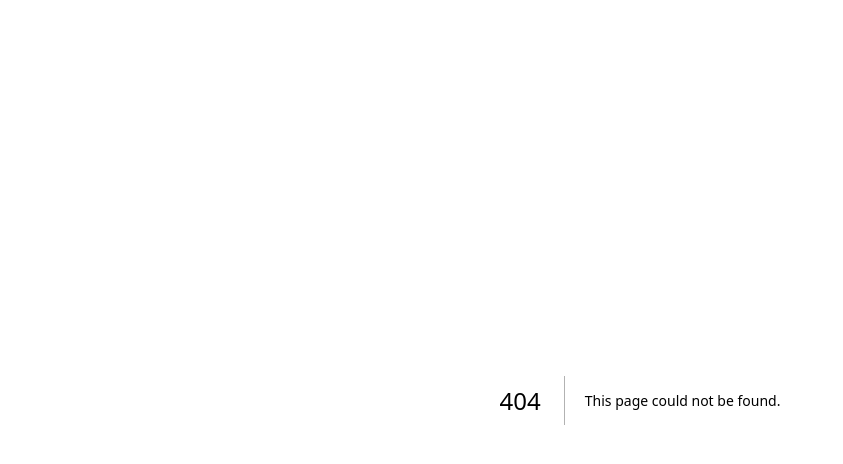
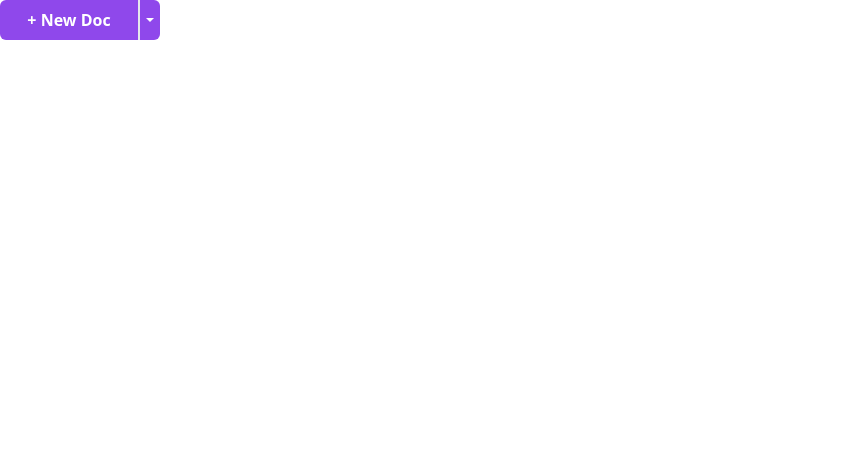
Before and after one commit to AprajitKatiyar/docollab, a Next.js app in the folder client/: page /projects/1 in a window 1280 px wide. Before the commit this address had no page. Shown: the top 464 px of the page, without its empty margins (0-843 px from the left). Built offline with nearby package versions, Linux system fonts and the light colour scheme.

Commit message:
Split button component for adding new slide and adding project workspace page

```diff
--- /dev/null
+++ b/client/src/components/AddNewSlide.tsx
@@ -0,0 +1,73 @@
+import React, { useCallback, useEffect, useState } from "react";
+import { IoMdArrowDropdown } from "react-icons/io";
+
+enum Type {
+  "Doc",
+  "Flow",
+}
+export default function AddNewSlide({
+  handleNewDoc,
+  handleNewFlow,
+}: {
+  handleNewDoc: () => void;
+  handleNewFlow: () => void;
+}) {
+  const [type, setType] = useState(Type.Doc);
+  const [isDown, setIsDown] = useState(false);
+  const addNewDoc = () => {
+    setType(Type.Doc);
+    setIsDown(false);
+    handleNewDoc();
+  };
+  const addNewFlow = () => {
+    setType(Type.Flow);
+    setIsDown(false);
+    handleNewFlow();
+  };
+  return (
+    <div>
+      <div className="w-full h-10 grid grid-cols-8 ">
+        <button
+          className="col-span-7 border-r-2  rounded-l-md bg-[#8F48EB]  text-white font-semibold  hover:bg-[#7f4ec0]"
+          onClick={() => {
+            if (type == Type.Doc) {
+              addNewDoc();
+            } else {
+              addNewFlow();
+            }
+          }}
+        >
+          + New {type == Type.Doc ? "Doc" : "Flow"}
+        </button>
+        <button
+          className="col-span-1 border-collapse bg-[#8F48EB] rounded-r-md text-white font-semibold   hover:bg-[#7f4ec0] flex justify-center items-center"
+          onClick={() => {
+            setIsDown(!isDown);
+          }}
+        >
+          <IoMdArrowDropdown />
+        </button>
+      </div>
+      <div className="flex justify-end">
+        <div
+          className={`w-40  rounded-sm border shadow-md ${
+            isDown ? "block" : "hidden"
+          }`}
+        >
+          <div
+            className="flex justify-center items-center hover:bg-gray-100 p-2 select-none"
+            onClick={addNewDoc}
+          >
+            Doc
+          </div>
+          <div
+            className="flex justify-center items-center hover:bg-gray-100 p-2 select-none"
+            onClick={addNewFlow}
+          >
+            Flow
+          </div>
+        </div>
+      </div>
+    </div>
+  );
+}
--- a/client/src/pages/index.tsx
+++ b/client/src/pages/index.tsx
@@ -1,6 +1,12 @@
 import React, { useCallback, useEffect, useState } from "react";
 import { FaArrowRight } from "react-icons/fa";
+import { useRouter } from "next/router";
+
 export default function Home() {
+  const router = useRouter();
+  const handleOnClick = () => {
+    router.push("/projects/create");
+  };
   return (
     <div className="h-screen w-full relative">
       <div className="absolute h-full w-full grid grid-cols-2">
@@ -26,7 +32,10 @@ export default function Home() {
         <h1 className="select-none text-6xl font-extrabold mr-2">. </h1>
       </div>
       <div className="absolute m-auto w-full top-[500px] flex justify-center">
-        <button className="border border-gray-400 rounded-full p-4">
+        <button
+          className="border border-gray-400 rounded-full p-4"
+          onClick={handleOnClick}
+        >
           <FaArrowRight size="40" strokeWidth="2" color="#8F48EB" />
         </button>
       </div>
--- /dev/null
+++ b/client/src/pages/projects/[projectId].tsx
@@ -0,0 +1,23 @@
+import React, { useCallback, useEffect, useState } from "react";
+import { useRouter } from "next/router";
+import AddNewSlide from "@/components/AddNewSlide";
+
+export default function ProjectPage({ projectId }: any) {
+  return (
+    <div className="h-screen w-full grid grid-cols-8">
+      <div className="col-span-1">
+        <AddNewSlide handleNewDoc={() => {}} handleNewFlow={() => {}} />
+      </div>
+    </div>
+  );
+}
+
+export async function getServerSideProps(context: any) {
+  const { params } = context;
+  const { projectId } = params;
+  return {
+    props: {
+      projectId,
+    },
+  };
+}
--- /dev/null
+++ b/client/src/pages/projects/create.tsx
@@ -0,0 +1,25 @@
+import React, { useCallback, useEffect, useState } from "react";
+import { useRouter } from "next/router";
+import { IoMdAdd } from "react-icons/io";
+export default function Create() {
+  const router = useRouter();
+  const handleOnClick = () => {
+    //router.push();
+  };
+
+  return (
+    <div className="h-screen w-full realtive">
+      <div className="flex justify-center items-center w-full h-64 absolute bg-gray-100">
+        <div>
+          <div
+            className="w-32 h-44 bg-white flex justify-center items-center border-2 hover:border-gray-300"
+            onClick={handleOnClick}
+          >
+            <IoMdAdd size="64" color="#8F48EB" />
+          </div>
+          <p className="mt-3 text-center font-semibold">New project</p>
+        </div>
+      </div>
+    </div>
+  );
+}
```
